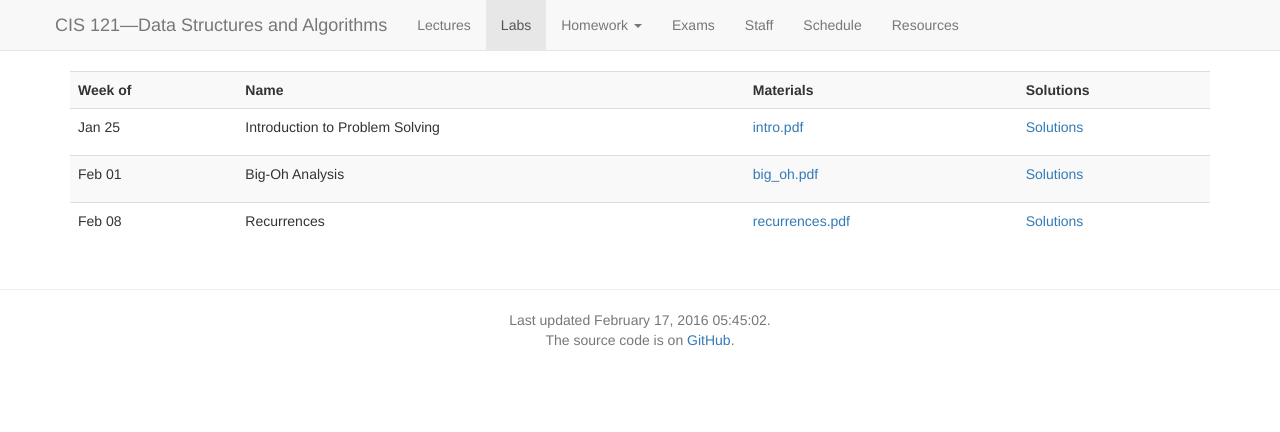
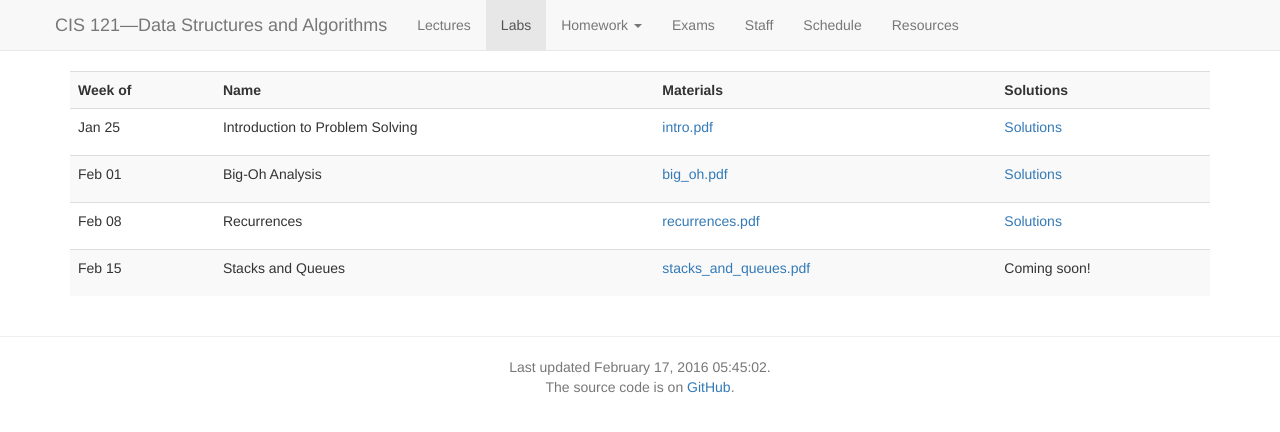
Before and after one commit to vikramkh/course-website-16fa, a Jekyll site: the page built from labs.md, in a window 1280 px wide. Shown: the top 432 px of the page. Built offline with Jekyll 4.4.1, drawn with Linux system fonts in a browser that asks for light colours; nearby versions of some CDN libraries.

Commit message:
Add stacks and queues lab

```diff
--- a/_data/labs.yaml
+++ b/_data/labs.yaml
@@ -18,3 +18,10 @@
     name: recurrences.pdf
     link: content/labs/recurrences/recurrences.pdf
   solutions: protected_content/labs/recurrences/recurrences_sols.pdf
+
+- date: 2016-02-15
+  name: Stacks and Queues
+  problems:
+    name: stacks_and_queues.pdf
+    link: content/labs/stacks_and_queues/stacks_and_queues.pdf
+  solutions:
```
